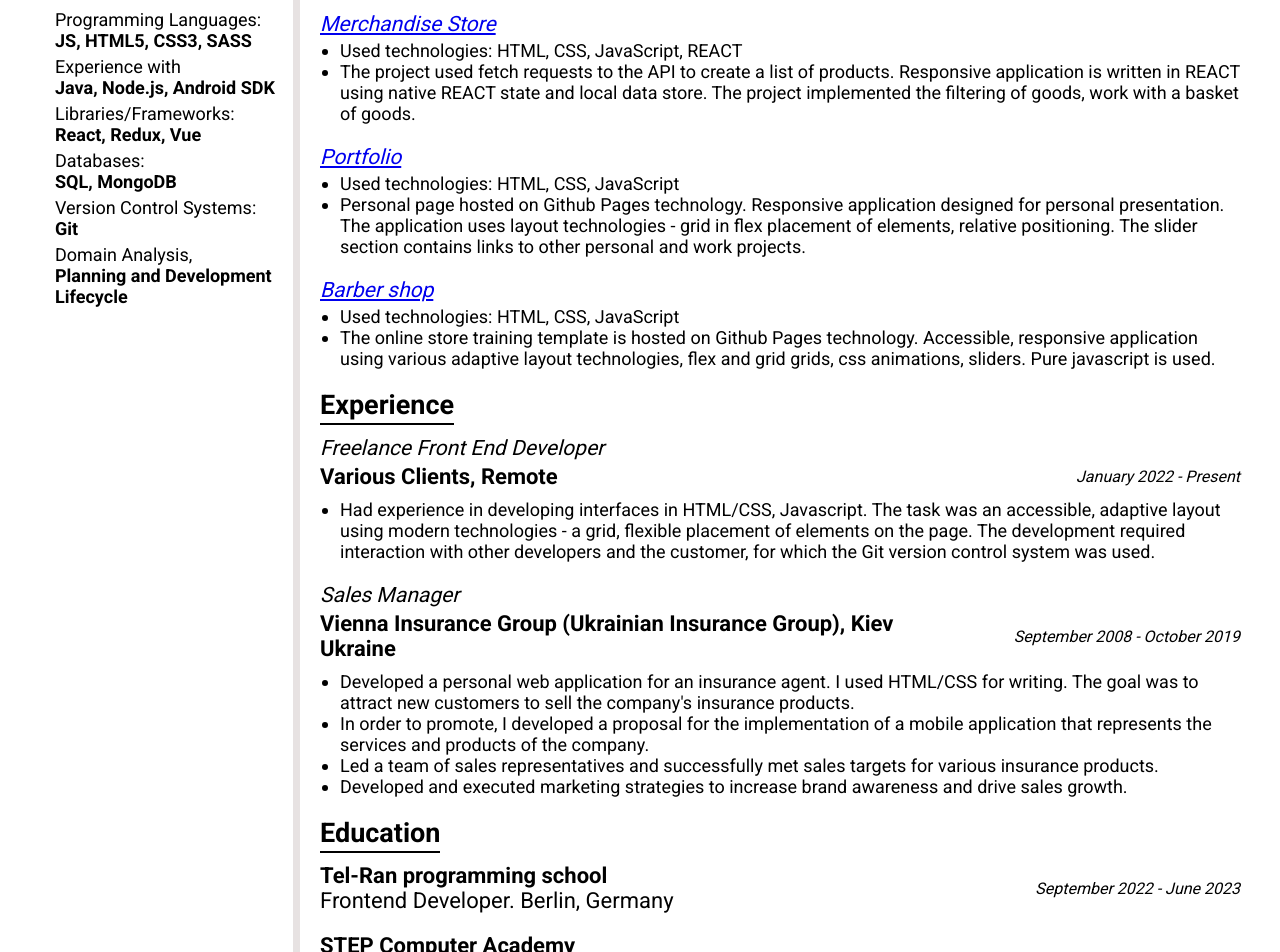
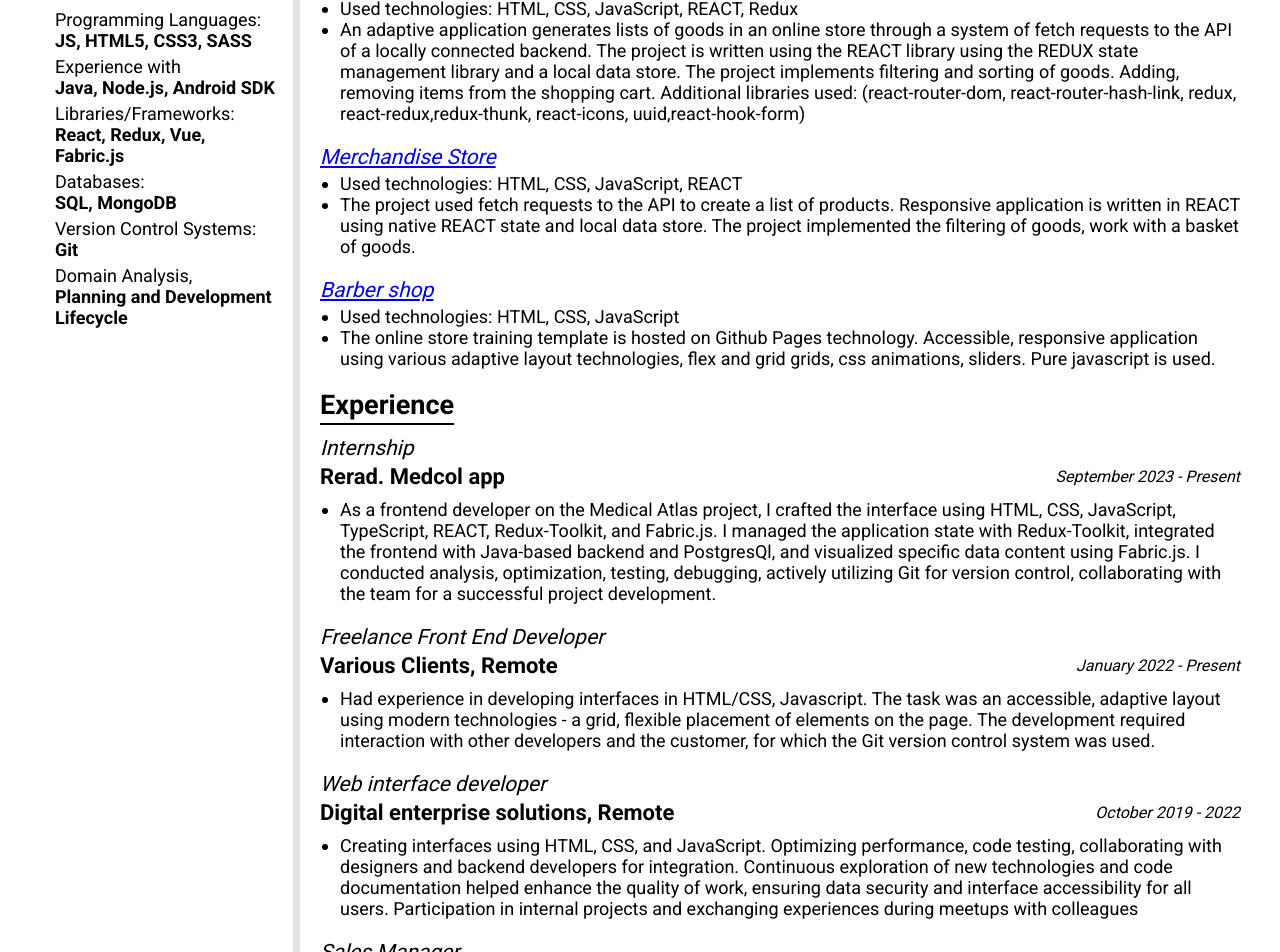
Before and after one commit to sl101/Viacheslav-Zhevaha_CV, a React (Create React App) app: page / in a window 1280 px wide. Shown: the part 960-1912 px from the top of the page. Built offline with nearby package versions, Linux system fonts and the light colour scheme.

Commit message:
add expirience

```diff
--- a/src/data/data.js
+++ b/src/data/data.js
@@ -74,7 +74,7 @@ export const links_de = [
 		content: [
 			{ "Programmiersprachen: ": "JS, HTML5, CSS3, SASS" },
 			{ "Erfahrungen mit ": "Java, Node.js, Android SDK" },
-			{ "Bibliotheken/Frameworks: ": "React, Redux, Vue" },
+			{ "Bibliotheken/Frameworks: ": "React, Redux, Vue, Fabric.js" },
 			{ "Datenbanken: ": "SQL, MongoDB" },
 			{ "Versionskontrollsysteme: ": "Git" },
 			{ "Domänenanalyse, ": "Planung und Entwicklungslebenszyklus" },
@@ -156,7 +156,7 @@ export const links_en = [
 		content: [
 			{ "Programming Languages: ": "JS, HTML5, CSS3, SASS" },
 			{ "Experience with ": "Java, Node.js, Android SDK" },
-			{ "Libraries/Frameworks: ": "React, Redux, Vue" },
+			{ "Libraries/Frameworks: ": "React, Redux, Vue, Fabric.js" },
 			{ "Databases: ": "SQL, MongoDB" },
 			{ "Version Control Systems: ": "Git" },
 			{ "Domain Analysis, ": " Planning and Development Lifecycle" },
@@ -178,7 +178,16 @@ export const profile_en = {
 export const projects_de = [
 	{
 		id: 6,
-		link: "https://dev.d.medcol.io/atlas/admin",
+		link: "https://sl101.github.io/Viacheslav_Zhevaha/index.html",
+		title: "Portfolio",
+		subtitle: "(Persönliche Website)",
+		technologies: "Verwendete Technologien: HTML, CSS, JavaScript",
+		description:
+			"Persönliche Seite, gehostet auf der Github Pages-Technologie. Reaktionsfreudig Anwendung für die persönliche Präsentation. Die Anwendung nutzt Layout-Technologien-Raster bei flexibler Platzierung von Elementen, Relative Positionierung. Der Slider-Bereich enthält Links zu anderen persönlichep und beruflichen Projekte.",
+	},
+	{
+		id: 5,
+		link: "https://github.com/rerad-io/atlas-front",
 		title: "Med Atlas",
 		subtitle: "(Internetanwendung)",
 		technologies:
@@ -187,7 +196,7 @@ export const projects_de = [
 			"Die Konzept- und Hypothesenstudie der Webanwendung Medical Atlas soll Medizinstudierenden und praktizierenden Ärzten als Referenz-Wissensbasis in Form markierter Bereiche zur Visualisierung der Anatomie des menschlichen Körpers dienen. Das Technologieprojekt ist eine Client-Server-Anwendung. Das Backend ist in Java unter Verwendung einer PostgresQl-Datenbank geschrieben. Die Client-Anwendung verwendet die REACT-Bibliothek, die Redux-Toolkit-Statusverwaltungsbibliothek. Darüber hinaus dient die Fabric.js-Bibliothek zur Visualisierung spezifischer Dateninhalte sowie eine Reihe zusätzlicher Bibliotheken verwandter Technologien.",
 	},
 	{
-		id: 5,
+		id: 4,
 		link: "https://sergeysev.github.io/Online_Store/",
 		title: "Online Store",
 		subtitle: "(Gruppenprojekt)",
@@ -197,7 +206,7 @@ export const projects_de = [
 			"Gruppenarbeit an einem Online-Shop-Projekt. Das Projekt nutzt die Agile Anwendungsentwicklungsmethodik. Beteiligt an fortgeschrittenen Konzepten der Gruppeninteraktion, Scrum Projektmanagementsystem. Als Ergebnis verfügen wir über eine voll funktionsfähige  Client-Server Anwendung mit einem separat in Python geschriebenen Backend, einem MongoDB Datenbankverwaltungssystem, das auf dem Docker Anwendungscontainer basiert. Clientseitige Anwendung unter Verwendung der REACT Bibliothek, der Redux-Toolkit Statusverwaltungsbibliothek und einer Reihe zusätzlicher Bibliotheken verwandter Technologien. Das Projekt implementiert die vollständige Autorisierung und Authentifizierung des Käufers, den Vergleich von Waren, die	 Filterung usw.",
 	},
 	{
-		id: 4,
+		id: 3,
 		link: "https://sl101.github.io/TEL-Ran-Diploma-project",
 		title: "Garden, online Store",
 		subtitle: "(Diplomarbeit TEL-RAN)",
@@ -207,22 +216,13 @@ export const projects_de = [
 			"Das Projekt wird mit der REACT-Bibliothek geschrieben Verwendung der REDUX-Statusverwaltungsbibliothek und eines lokalen Datenspeichers. Das Projekt implementiert die Filterung und Sortierung von Waren, hinzufügen, Artikel aus dem Warenkorb entfernen. Zusätzlich verwendete Bibliotheken: react-router-dom, react-router-hash-link, redux, react-redux,redux-thunk, react-icons, uuid,react-hook-form",
 	},
 	{
-		id: 3,
+		id: 2,
 		link: "https://sl101.github.io/TelRan-fake-store/#/",
 		title: "Merchandise Store",
 		subtitle: "(Persönliches Lernprojekt)",
 		technologies: "Verwendete Technologien: HTML, CSS, JavaScript, REACT",
 		description:
 			"Das Projekt verwendete Abrufanforderungen an die API, um eine Liste zu erstellen Produkte. Responsive Anwendungen werden in REACT mit Native geschrieben REACT-Status und lokaler Datenspeicher. Das Projekt implementierte die Filter von Waren, Arbeiten mit einem Warenkorb.",
-	},
-	{
-		id: 2,
-		link: "https://sl101.github.io/Viacheslav_Zhevaha/index.html",
-		title: "Portfolio",
-		subtitle: "(Persönliche Website)",
-		technologies: "Verwendete Technologien: HTML, CSS, JavaScript",
-		description:
-			"Persönliche Seite, gehostet auf der Github Pages-Technologie. Reaktionsfreudig Anwendung für die persönliche Präsentation. Die Anwendung nutzt Layout-Technologien-Raster bei flexibler Platzierung von Elementen, Relative Positionierung. Der Slider-Bereich enthält Links zu anderen persönlichep und beruflichen Projekte.",
 	},
 	{
 		id: 1,
@@ -238,7 +238,16 @@ export const projects_de = [
 export const projects_en = [
 	{
 		id: 6,
-		link: "https://dev.d.medcol.io/atlas/admin",
+		link: "https://sl101.github.io/Viacheslav_Zhevaha/index.html",
+		title: "Portfolio",
+		subtitle: "(Personal website)",
+		technologies: "Used technologies: HTML, CSS, JavaScript",
+		description:
+			"Personal page hosted on Github Pages technology. Responsive application designed for personal presentation. The application uses layout technologies - grid in flex placement of elements, relative positioning. The slider section contains links to other personal and work projects.",
+	},
+	{
+		id: 5,
+		link: "https://github.com/rerad-io/atlas-front",
 		title: "Med Atlas",
 		subtitle: "(web application)",
 		technologies:
@@ -247,7 +256,7 @@ export const projects_en = [
 			"The concept and hypothesis study of the Medical Atlas web application is intended to help medical students and practicing physicians as a reference knowledge base in the form of marked areas for visualizing the anatomy of the human body. The technology project is a client-server application. The backend is written in Java using a PostgresQl database. The client application uses the REACT library, the Redux-Toolkit state management library. In addition, the Fabric.js library is used to visualize specific data content, as well as a number of additional libraries of related technologies.",
 	},
 	{
-		id: 5,
+		id: 4,
 		link: "https://sergeysev.github.io/Online_Store/",
 		title: "Online Store",
 		subtitle: "(Group project)",
@@ -257,7 +266,7 @@ export const projects_en = [
 			"Group work on an online shop project. The project uses the Agile application development methodology. Involved in advanced concepts of group interaction, Scrum project management system. As a result, we have a fully functional client-server application with a backend written separately in Python, a MongoDB database management system based on the Docker application container. Client-side application using the REACT library, the Redux toolkit state management library and a number of additional libraries of related technologies. The project implements full authorization and authentication of the buyer, comparison of goods, filtering, etc.",
 	},
 	{
-		id: 4,
+		id: 3,
 		link: "https://sl101.github.io/TEL-Ran-Diploma-project",
 		title: "Garden, online Store",
 		subtitle: "(Diploma project TEL-RAN)",
@@ -266,22 +275,13 @@ export const projects_en = [
 			"An adaptive application generates lists of goods in an online store through a system of fetch requests to the API of a locally connected backend. The project is written using the REACT library using the REDUX state management library and a local data store. The project implements filtering and sorting of goods. Adding, removing items from the shopping cart. Additional libraries used: (react-router-dom, react-router-hash-link, redux, react-redux,redux-thunk, react-icons, uuid,react-hook-form)",
 	},
 	{
-		id: 3,
+		id: 2,
 		link: "https://sl101.github.io/TelRan-fake-store/#/",
 		title: "Merchandise Store",
 		subtitle: "(Personal learning project)",
 		technologies: "Used technologies: HTML, CSS, JavaScript, REACT",
 		description:
 			"The project used fetch requests to the API to create a list of products. Responsive application is written in REACT using native REACT state and local data store. The project implemented the filtering of goods, work with a basket of goods.",
-	},
-	{
-		id: 2,
-		link: "https://sl101.github.io/Viacheslav_Zhevaha/index.html",
-		title: "Portfolio",
-		subtitle: "(Personal website)",
-		technologies: "Used technologies: HTML, CSS, JavaScript",
-		description:
-			"Personal page hosted on Github Pages technology. Responsive application designed for personal presentation. The application uses layout technologies - grid in flex placement of elements, relative positioning. The slider section contains links to other personal and work projects.",
 	},
 	{
 		id: 1,
@@ -296,7 +296,19 @@ export const projects_en = [
 
 export const experiences_de = [
 	{
-		id: 1,
+		id: 4,
+		title: "Praktikum",
+		subtitle: "Rerad. Medcol app",
+		date: "September 2023 - heute",
+		descriptions: [
+			{
+				id: 1,
+				text: "Als Frontend-Entwickler beim Medical Atlas-Projekt habe ich die Schnittstelle mit HTML, CSS, JavaScript, TypeScript, REACT, Redux-Toolkit und Fabric.js erstellt. Ich habe den Anwendungsstatus mit Redux-Toolkit verwaltet, das Frontend mit Java-basiertem Backend und PostgresQl integriert und spezifische Dateninhalte mit Fabric.js visualisiert. Ich führte Analysen, Optimierungen, Tests und Debugging durch, nutzte Git aktiv zur Versionskontrolle und arbeitete mit dem Team für eine erfolgreiche Projektentwicklung zusammen.",
+			},
+		],
+	},
+	{
+		id: 3,
 		title: "Freiberuflicher Frontend-Entwickler",
 		subtitle: "Verschiedene Clients, Remote",
 		date: "Januar 2022 – heute",
@@ -309,6 +321,18 @@ export const experiences_de = [
 	},
 	{
 		id: 2,
+		title: "Webinterface-Entwickler",
+		subtitle: "Digital enterprise solutions, Remote",
+		date: " Oktober 2019 - 2022",
+		descriptions: [
+			{
+				id: 1,
+				text: "Erstellen von Schnittstellen mit HTML, CSS und JavaScript. Optimierung der Leistung, Codetests, Zusammenarbeit mit Designern und Backend-Entwicklern zur Integration. Die kontinuierliche Erforschung neuer Technologien und Codedokumentation trug zur Verbesserung der Arbeitsqualität bei und gewährleistete Datensicherheit und Schnittstellenzugänglichkeit für alle Benutzer. Teilnahme an internen Projekten und Erfahrungsaustausch bei Treffen mit Kollegen",
+			},
+		],
+	},
+	{
+		id: 1,
 		title: "Verkaufsleiter",
 		subtitle:
 			"Vienna Insurance Group (Ukrainische Versicherungsgruppe), Kiew, Ukraine",
@@ -335,7 +359,19 @@ export const experiences_de = [
 ];
 export const experiences_en = [
 	{
-		id: 1,
+		id: 4,
+		title: "Internship",
+		subtitle: "Rerad. Medcol app",
+		date: "September 2023 - present",
+		descriptions: [
+			{
+				id: 1,
+				text: "As a frontend developer on the Medical Atlas project, I crafted the interface using HTML, CSS, JavaScript, TypeScript, REACT, Redux-Toolkit, and Fabric.js. I managed the application state with Redux-Toolkit, integrated the frontend with Java-based backend and PostgresQl, and visualized specific data content using Fabric.js. I conducted analysis, optimization, testing, debugging, actively utilizing Git for version control, collaborating with the team for a successful project development.",
+			},
+		],
+	},
+	{
+		id: 3,
 		title: "Freelance Front End Developer",
 		subtitle: "Various Clients, Remote",
 		date: "January 2022 - present",
@@ -348,6 +384,18 @@ export const experiences_en = [
 	},
 	{
 		id: 2,
+		title: "Web interface developer",
+		subtitle: "Digital enterprise solutions, Remote",
+		date: " October 2019 - 2022",
+		descriptions: [
+			{
+				id: 1,
+				text: "Creating interfaces using HTML, CSS, and JavaScript. Optimizing performance, code testing, collaborating with designers and backend developers for integration. Continuous exploration of new technologies and code documentation helped enhance the quality of work, ensuring data security and interface accessibility for all users. Participation in internal projects and exchanging experiences during meetups with colleagues",
+			},
+		],
+	},
+	{
+		id: 1,
 		title: "Sales Manager",
 		subtitle:
 			"Vienna Insurance Group (Ukrainian Insurance Group), Kiev Ukraine",
@@ -378,7 +426,7 @@ export const educations_de = [
 		id: 1,
 		title: "Programmierschule Tel-Ran",
 		description: "Entwickler für Benutzeroberflächen. Berlin, Deutschland",
-		date: "September 2022 – Juni 2023",
+		date: "2022-2023, Diplom",
 	},
 	{
 		id: 2,
@@ -399,7 +447,7 @@ export const educations_en = [
 		id: 1,
 		title: "Tel-Ran programming school",
 		description: "Frontend Developer. Berlin, Germany",
-		date: "September 2022 - June 2023",
+		date: "2022-2023, Diploma",
 	},
 	{
 		id: 2,
```
